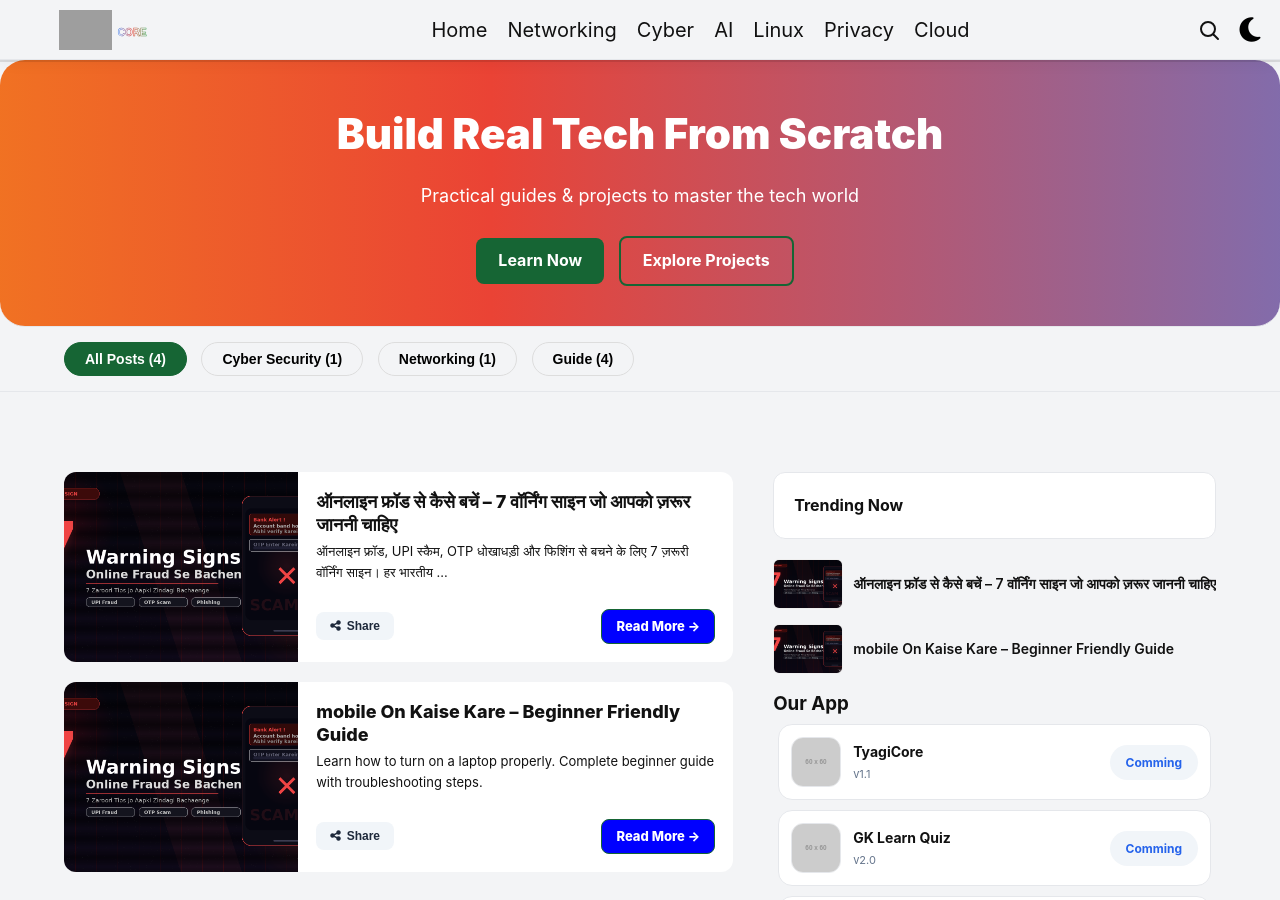
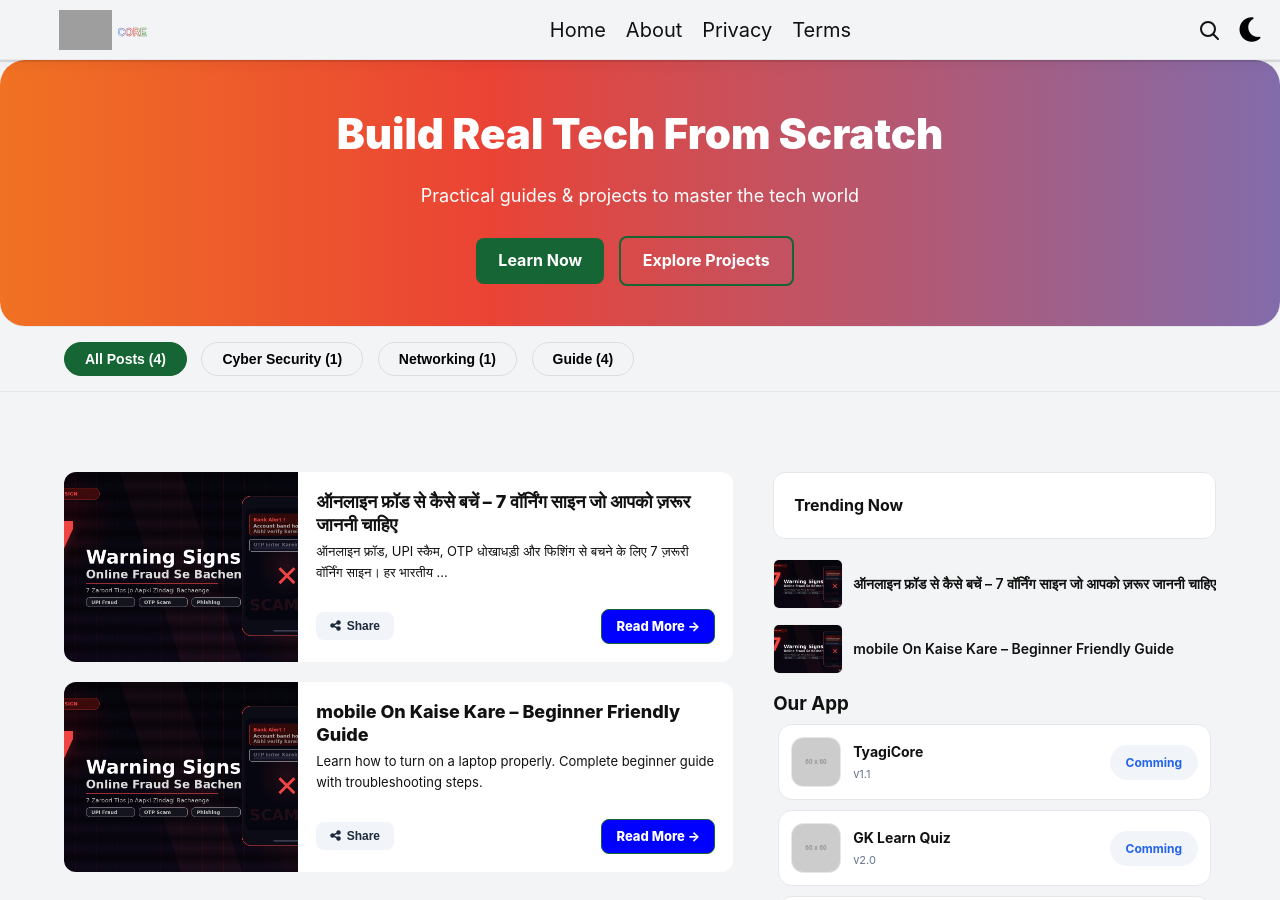
Before and after one commit to HimanshuTyagiJi/TyagiCore, a Jekyll site: the page built from index.html, in a window 1280 px wide and 900 px high. Built offline with Jekyll 4.4.1, drawn with Linux system fonts in a browser that asks for light colours; the list of posts is cut into pages by our own code; grey boxes are pictures that could not be loaded.

Commit message:
Update default.html

```diff
--- a/_layouts/default.html
+++ b/_layouts/default.html
@@ -92,12 +92,17 @@
 </style>
    <nav class="nav">
   <a href="{{ '' | absolute_url }}">Home</a>
+       <a href="{{ 'about' | absolute_url }}">About</a>
+       <a href="{{ 'privacy' | absolute_url }}">Privacy</a>
+       <a href="{{ 'terms' | absolute_url }}">Terms</a>
+
+     <div style="display:none">
   <a href="{{ 'networking' | absolute_url }}">Networking</a>
   <a href="{{ 'cyber' | absolute_url }}">Cyber</a>
   <a href="{{ 'ai' | absolute_url }}">AI</a>
   <a href="{{ 'linux' | absolute_url }}">Linux</a>
   <a href="{{ 'privacy' | absolute_url }}">Privacy</a>
-  <a href="{{ 'cloud' | absolute_url }}">Cloud</a>
+  <a href="{{ 'cloud' | absolute_url }}">Cloud</a></div>
 </nav>
     <div class="right-icons">
       <svg class="icon-btn" onclick="toggleSearch(true)" viewBox="0 0 24 24"><circle cx="11" cy="11" r="7"></circle><line x1="16.5" y1="16.5" x2="21" y2="21"></line></svg>
@@ -130,11 +135,17 @@
   <div class="mobile-nav">
 
   <a href="{{ '' | absolute_url }}">Home</a>
+
+      <a href="{{ 'about' | absolute_url }}">About</a>
+       <a href="{{ 'privacy' | absolute_url }}">Privacy</a>
+       <a href="{{ 'terms' | absolute_url }}">Terms</a>
+
+    <div style="display:none">
   <a href="{{ 'networking' | absolute_url }}">Networking</a>
   <a href="{{ 'cyber' | absolute_url }}">Cyber</a>
   <a href="{{ 'ai' | absolute_url }}">AI</a>
   <a href="{{ 'linux' | absolute_url }}">Linux</a>
-  <a href="{{ 'privacy' | absolute_url }}">Privacy</a>
+  <a href="{{ 'privacy' | absolute_url }}">Privacy</a></div>
 
   </div>
 </div>
```
